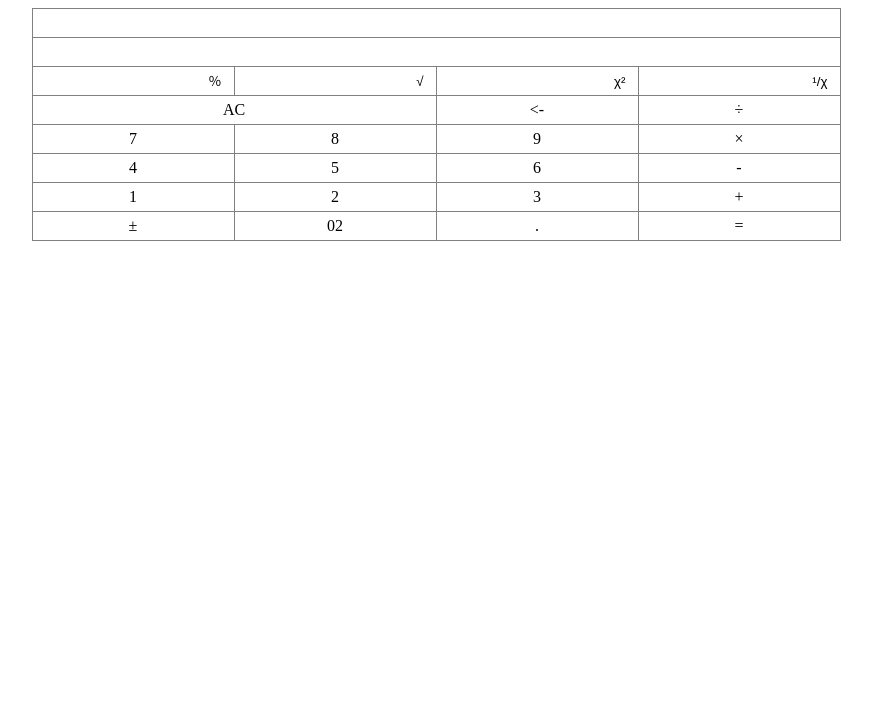
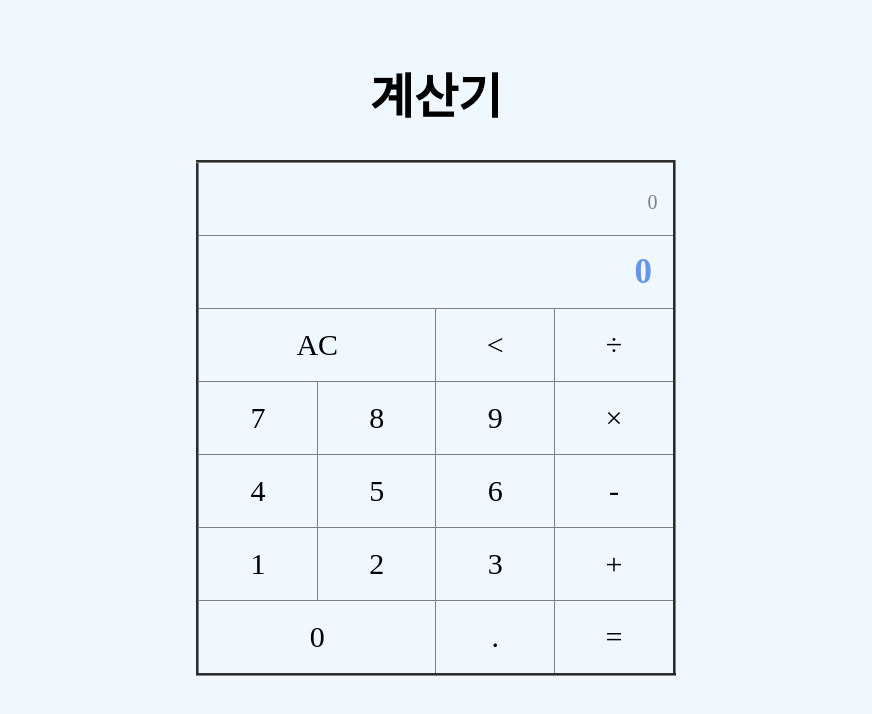
Before and after one commit to kali1402/kali, a plain HTML site: page 계산기.html in a window 1280 px wide. Shown: the whole page, without its empty margins (204-1076 px from the left). Drawn offline with Linux system fonts and the light colour scheme.

Commit message:
계산기

```diff
--- a/계산기.html
+++ b/계산기.html
@@ -1,19 +1,44 @@
 <!DOCTYPE html>
-<html>
+<html oncontextmenu="return false" onselectstart="return false">
 <head>
     <meta charset="utf-8">
     <title>계산기</title>
     <style>
+        html {
+            background-color: aliceblue;
+        }
+        h1 {
+            font-family: HY백송B;
+            font-size: 48px;
+        }
         table {
             border-collapse: collapse;
         }
         td {
-            padding: 5px 10px;
             text-align: center;
+            width: 100px;
+            height: 70px;
+            font-family: Hobo BT;
+            font-size: 30px;
         }
-        input {
+        .Result {
+            background-color: aliceblue;
+            border: none;
+            font-family: Cooper Blk BT;
+            font-size: 20px;
+            padding-left: 200px;
+            color: grey;
             text-align: right;
+        }
+        .Result1 {
+            background-color: aliceblue;
             border: none;
+            font-weight: bold;
+            text-align: right;
+            font-family: Cooper Blk BT;
+            font-size: 35px;
+            padding-right: 20px;
+            color: cornflowerblue;
         }
         input:focus {
             outline: none;
@@ -22,8 +47,10 @@
     <script>
         function add(char) {
             var display = document.getElementById('display'); // 우리가 식을 입력할 input 태그를 불러옵니다.
+            if(display.value == "0")
+            display.value = "";
             // display.value는 input 태그 안에 들어 있는 값을 의미합니다.
-            display.value = display.value + char;
+            display.value += char;
             // display.value += char; 로 쓸 수도 있습니다.
             // input 태그의 값 뒤에 char 문자를 추가해 주는 역할을 합니다.
         }
@@ -33,54 +60,51 @@
             document.getElementById('result').value = result;
         }
         function reset() {
-            document.getElementById('display').value = "";
-            document.getElementById('result').value = "";
+            document.getElementById('display').value = "0";
+            document.getElementById('result').value = "0";
+        }
+        function backsp() {
+            display.value = display.value.length != 1 ? display.value.substring(0, display.value.length-1) : "0";
         }
     </script>
 </head>
 <body>
     <center>
-        <table border="1">
+        <br/><h1 align="center">계산기</h1>
+        <table border="3" align="center">
             <tr>
-                <td class="button2" colspan="4"><input type="text" id="display"></td>
+                <td colspan="4"><input type="text" class="Result" id="display" value="0"></td>
             </tr>
             <tr>
-                <td class="button2" colspan="4"><input type="text" id="result"></td>
+                <td colspan="4"><input type="text" class="Result1" id="result" value="0"></td>
             </tr>
             <tr>
-                <td><input class="button1" value="％"></td>
-                <td><input class="button1" value="√"></td>
-                <td><input class="button1" value="χ²"></td>
-                <td><input class="button1" value="¹/χ"></td>
+                <td colspan="2" onclick="reset()">AC</td>
+                <td onclick="backsp()"><</td>
+                <td onclick="add('/')">÷</td>
             </tr>
             <tr>
-                <td colspan="2" class="button1" onclick="reset()">AC</td>
-                <td class="button1" onclick="add('<-')"><-</td>
-                <td class="button1" onclick="add('/')">÷</td>
+                <td onclick="add(7)">7</td>
+                <td onclick="add(8)">8</td>
+                <td onclick="add(9)">9</td>
+                <td onclick="add('*')">×</td>
             </tr>
             <tr>
-                <td class="button" onclick="add(7)">7</td>
-                <td class="button" onclick="add(8)">8</td>
-                <td class="button" onclick="add(9)">9</td>
-                <td class="button" onclick="add('*')">×</td>
+                <td onclick="add(4)">4</td>
+                <td onclick="add(5)">5</td>
+                <td onclick="add(6)">6</td>
+                <td onclick="add('-')">-</td>
             </tr>
             <tr>
-                <td class="button" onclick="add(4)">4</td>
-                <td class="button" onclick="add(5)">5</td>
-                <td class="button" onclick="add(6)">6</td>
-                <td class="button" onclick="add('-')">-</td>
+                <td onclick="add(1)">1</td>
+                <td onclick="add(2)">2</td>
+                <td onclick="add(3)">3</td>
+                <td onclick="add('+')">+</td>
             </tr>
             <tr>
-                <td class="button" onclick="add(1)">1</td>
-                <td class="button" onclick="add(2)">2</td>
-                <td class="button" onclick="add(3)">3</td>
-                <td class="button" onclick="add('+')">+</td>
-            </tr>
-            <tr>
-                <td class="button" onclick="add('±')">±</td>
-                <td class="button" onclick="add(0)">02</td>
-                <td class="button" onclick="add('.')">.</td>
-                <td class="button" onclick="calculate()">=</td>
+                <td onclick="add(0)" colspan="2">0</td>
+                <td onclick="add('.')">.</td>
+                <td onclick="calculate()">=</td>
             </tr>
         </table>
     </center>
```
Also changed, not shown: 계산기 test1.html (+30 -22 lines).
